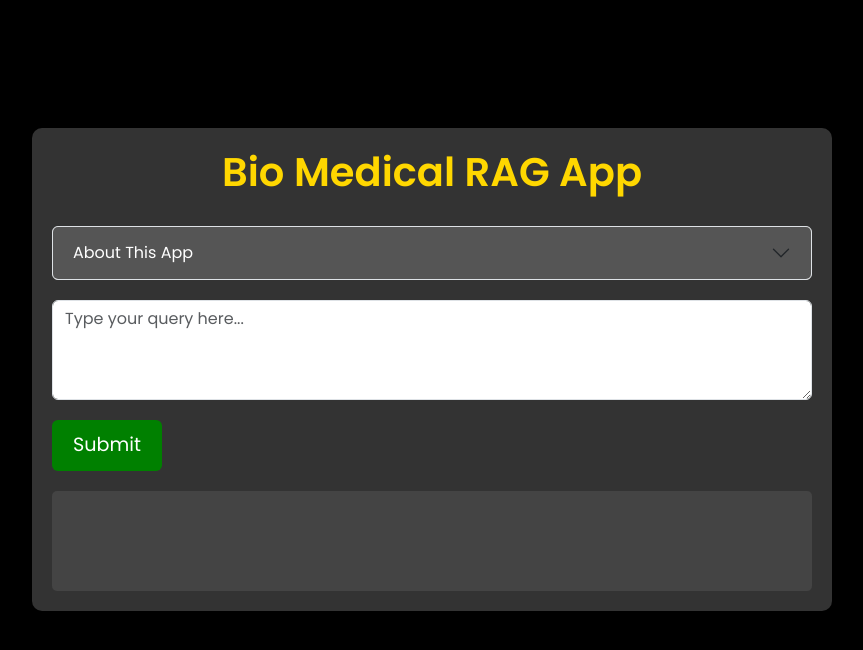
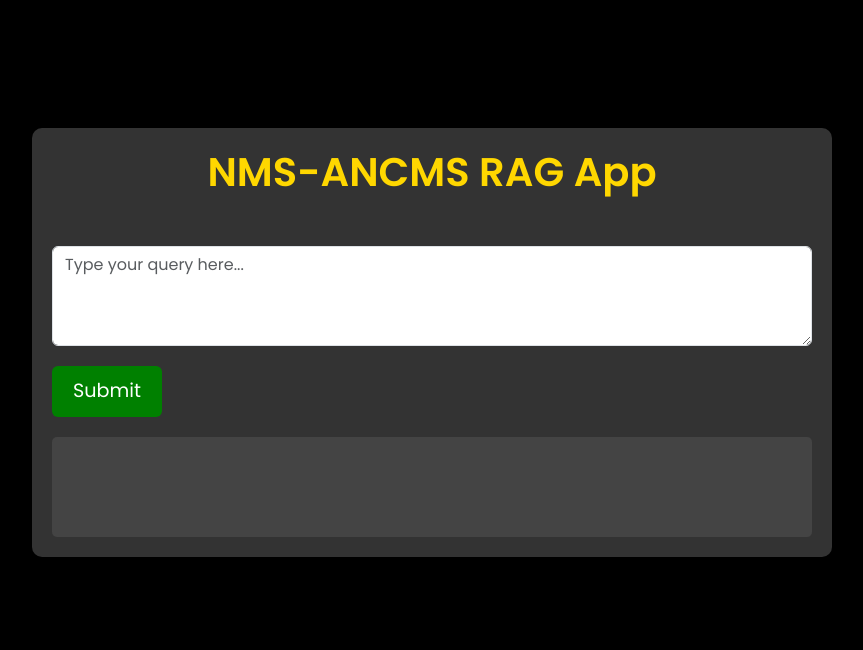
Before and after one commit to NMS-ANCMS/LLM, a FastAPI app: page / in a window 1280 px wide. Shown: the top 650 px of the page, without its empty margins (208-1071 px from the left). Run offline with FastAPI, Linux system fonts and the light colour scheme.

Commit message:
Edit html file

```diff
--- a/templates/index.html
+++ b/templates/index.html
@@ -3,7 +3,7 @@
 <head>
     <meta charset="UTF-8">
     <meta name="viewport" content="width=device-width, initial-scale=1.0">
-    <title>Bio Medical RAG App</title>
+    <title>NMS-ANCMS RAG App</title>
     <link href="https://fonts.googleapis.com/css2?family=Poppins:wght@400;600&display=swap" rel="stylesheet">
     <link href="https://cdn.jsdelivr.net/npm/bootstrap@5.3.0/dist/css/bootstrap.min.css" rel="stylesheet">
     <style>
@@ -64,22 +64,7 @@
 </head>
 <body>
     <div class="container chat-container">
-        <h1 class="chat-heading">Bio Medical RAG App</h1>
-
-        <div class="accordion" id="appDescriptionAccordion">
-            <div class="accordion-item">
-                <h2 class="accordion-header" id="descriptionHeading">
-                    <button class="accordion-button collapsed" type="button" data-bs-toggle="collapse" data-bs-target="#collapseDescription" aria-expanded="true" aria-controls="collapseDescription">
-                        About This App
-                    </button>
-                </h2>
-                <div id="collapseDescription" class="accordion-collapse collapse" aria-labelledby="descriptionHeading" data-bs-parent="#appDescriptionAccordion">
-                    <div class="accordion-body text-dark">
-                        This is a RAG implementation using Open Source stack. BioMistral 7B has been used to build this app along with PubMedBert as an embedding model, Qdrant as a self hosted Vector DB, and Langchain & Llama CPP as an orchestration frameworks.
-                    </div>
-                </div>
-            </div>
-        </div>
+        <h1 class="chat-heading">NMS-ANCMS RAG App</h1>
 
         <div class="row">
             <div class="col">
```
